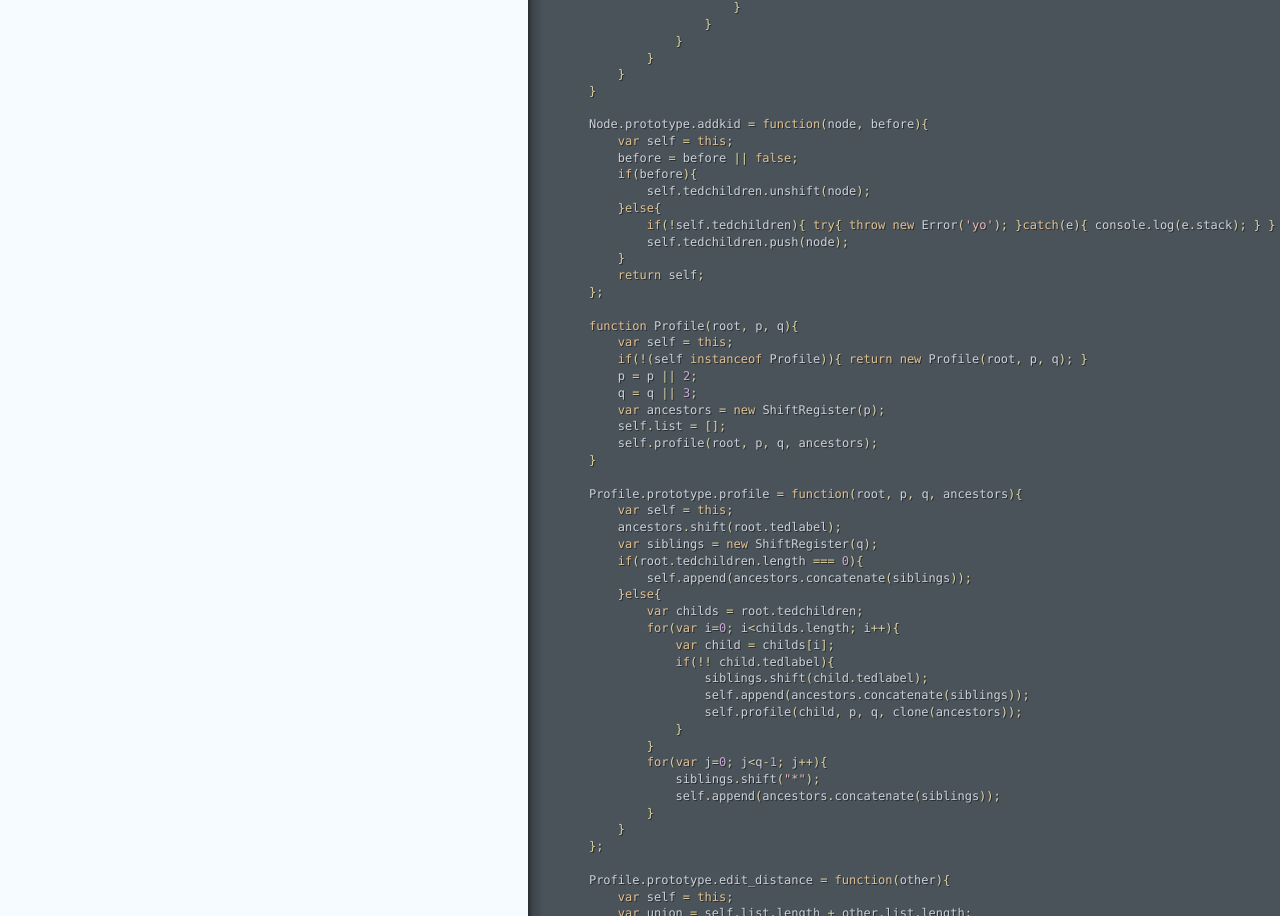
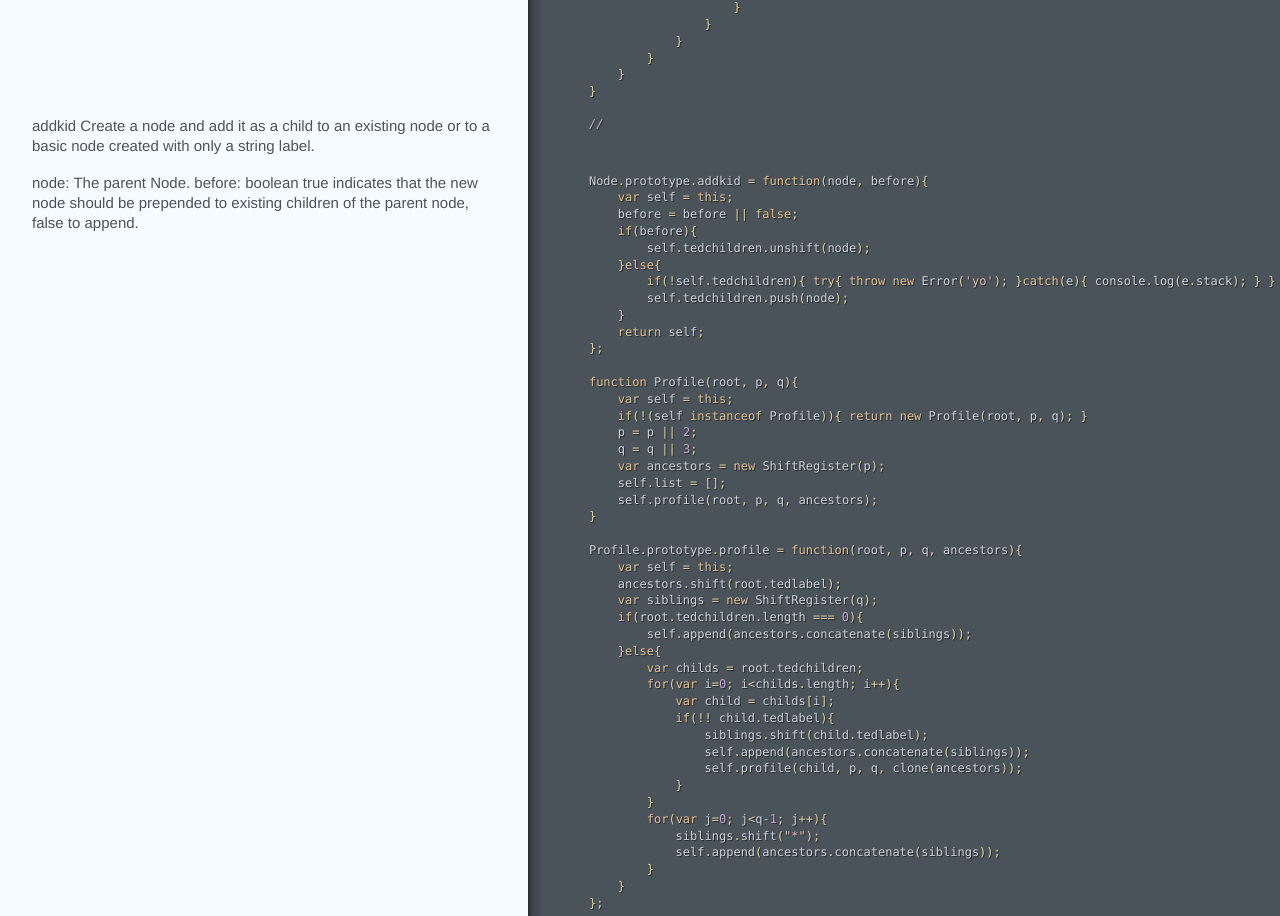
Before and after one commit to hoonto/jqgram, a website: page doc/jqgram.html in a window 1280 px wide. Shown: the part 962-1878 px from the top of the page. Drawn offline with Linux system fonts and the light colour scheme.

Commit message:
updating docs

```diff
--- a/doc/jqgram.html
+++ b/doc/jqgram.html
@@ -54,7 +54,9 @@ cfn: the children callback function, which must return an array of children from
                 <span class="p">}</span>
             <span class="p">}</span>
         <span class="p">}</span>
-    <span class="p">}</span></div></div></div><div class="segment"><div class="code"><div class="wrapper">    <span class="nx">Node</span><span class="p">.</span><span class="nx">prototype</span><span class="p">.</span><span class="nx">addkid</span> <span class="o">=</span> <span class="kd">function</span><span class="p">(</span><span class="nx">node</span><span class="p">,</span> <span class="nx">before</span><span class="p">){</span>
+    <span class="p">}</span></div></div></div><div class="segment"><div class="comments"><div class="wrapper"><p>addkid
+Create a node and add it as a child to an existing node or to a basic node created with only a string label.</p></div></div><div class="code"><div class="wrapper">    <span class="c1">//</span></div></div></div><div class="segment"><div class="comments"><div class="wrapper"><p>node: The parent Node.
+before: boolean true indicates that the new node should be prepended to existing children of the parent node, false to append.</p></div></div><div class="code"><div class="wrapper">    <span class="nx">Node</span><span class="p">.</span><span class="nx">prototype</span><span class="p">.</span><span class="nx">addkid</span> <span class="o">=</span> <span class="kd">function</span><span class="p">(</span><span class="nx">node</span><span class="p">,</span> <span class="nx">before</span><span class="p">){</span>
         <span class="kd">var</span> <span class="nx">self</span> <span class="o">=</span> <span class="k">this</span><span class="p">;</span>
         <span class="nx">before</span> <span class="o">=</span> <span class="nx">before</span> <span class="o">||</span> <span class="kc">false</span><span class="p">;</span>
         <span class="k">if</span><span class="p">(</span><span class="nx">before</span><span class="p">){</span>
```
